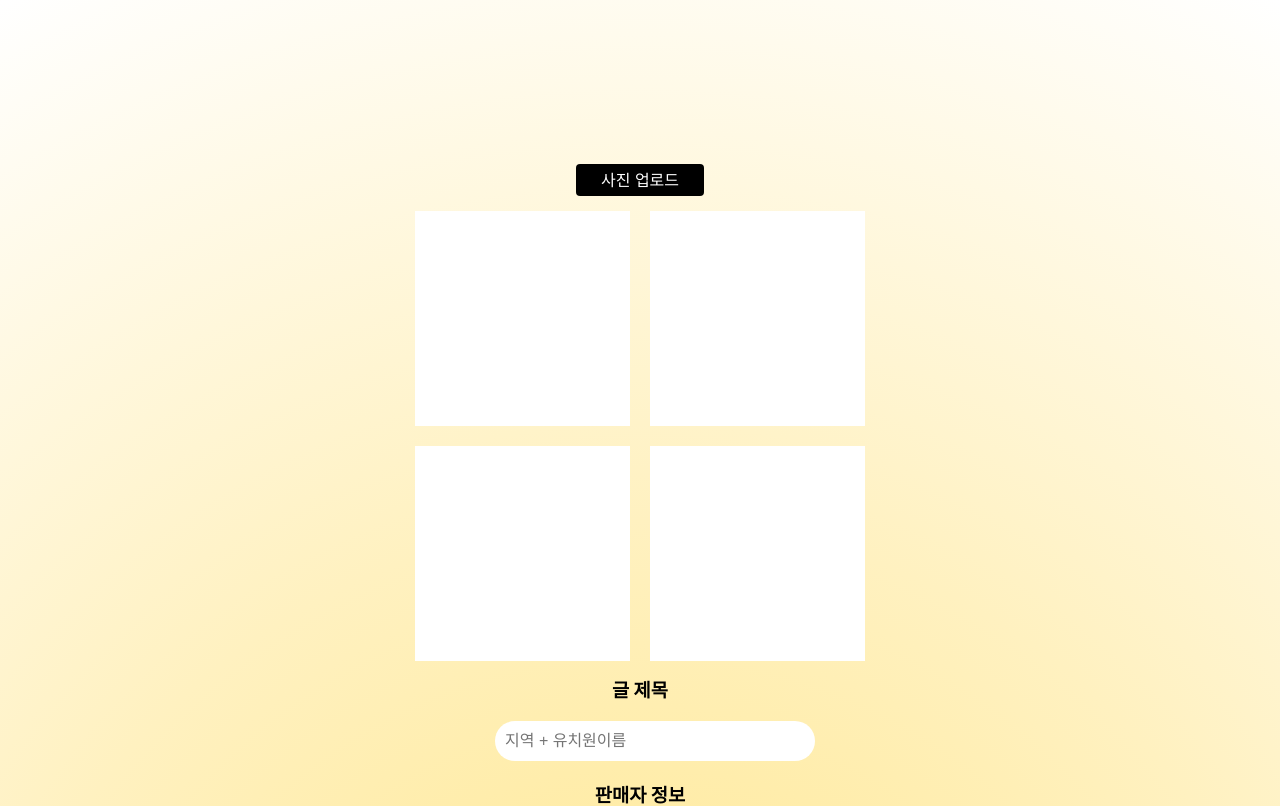
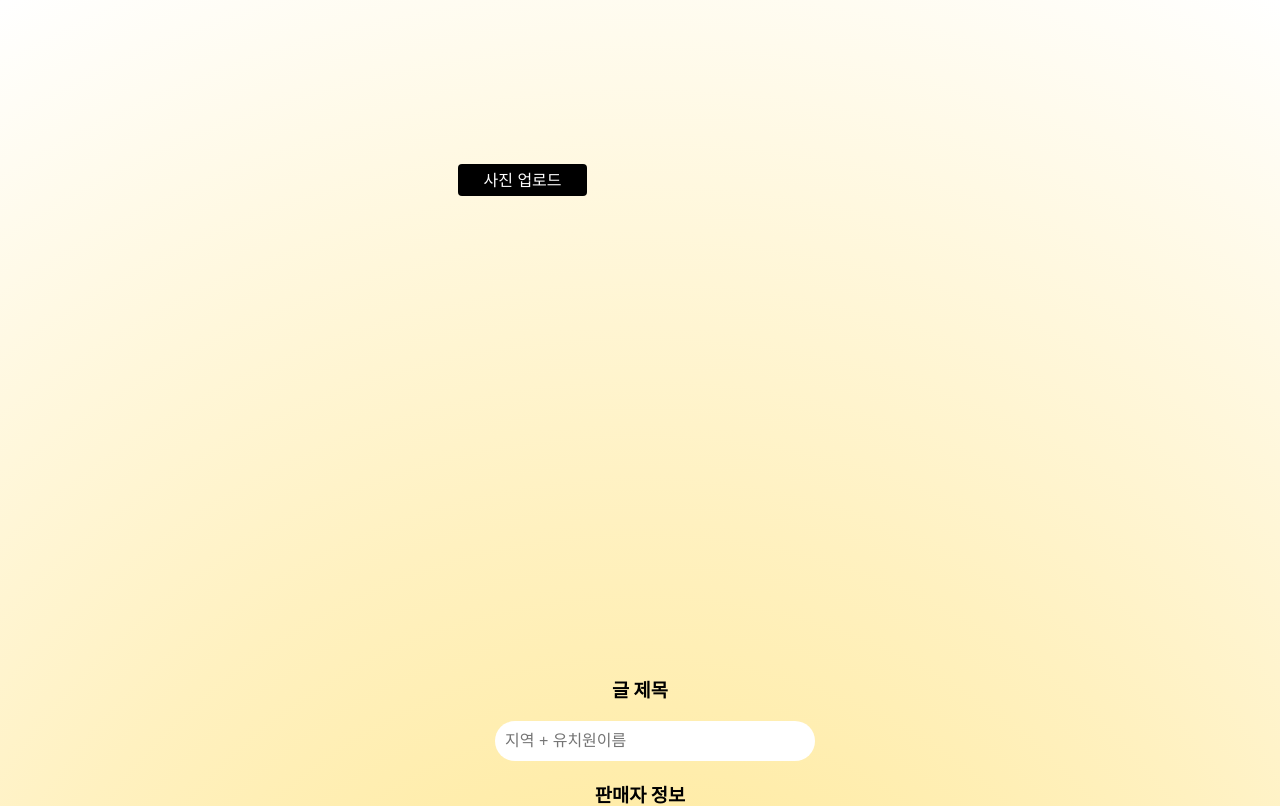
Before and after one commit to petCareFunding/petCareFunding, a React (Create React App) app: page /school/postSchoolFunding in a window 1280 px wide. Shown: the top 806 px of the page. Built offline with nearby package versions, Linux system fonts and the light colour scheme.

Commit message:
map함수작성버전(작동x..)

```diff
--- a/src/School/SchoolPost.css
+++ b/src/School/SchoolPost.css
@@ -81,12 +81,14 @@
 
 
 
-.selectedbox{
-    background-color: #FFFFFF;
-}
-
-/*#selected1{
+/*.selected{
+    display: grid;
+    grid-template-columns: repeat(2, 1fr);
+    grid-template-rows: repeat(2, 1fr);
+    gap: 20px;
     width: 450px;
     height: 450px;
-    object-fit: cover;
+    margin: 0 auto;
+    margin-top: 20px;
+    margin-bottom: 40px;
 }*/
--- a/src/School/SchoolPost.js
+++ b/src/School/SchoolPost.js
@@ -42,8 +42,8 @@ function SchoolPost(){
             reader.onload = ()=>{          //읽은 데이터에 이벤트걸어서 데이터를 문자열로 반환하게함(콜백함수)
                 fileUrl[i] = reader.result;
                 setPreview([...fileUrl]);
-                reader.readAsDataURL(fileArr[i]);
             }
+            reader.readAsDataURL(fileArr[i]);
         }
     };
 
@@ -59,13 +59,16 @@ function SchoolPost(){
                       사진 업로드
                     </label>
                     <input type='file' accept='image/*' style={{display:'none'}}
-                         multiple required/>
-                    <div className='photo-container'>
-                        <div className= 'selectedbox' id='selected1'></div>
-                        <div className= 'selectedbox' id='selected2'></div>
-                        <div className= 'selectedbox' id='selected3'></div>
-                        <div className= 'selectedbox' id='selected4'></div>
-                    </div>
+                         multiple required onChange={handleUpload} />
+                    {
+                        preview.map((image,i)=>{
+                            return(
+                            <div className='selected' key={i}>
+                                <img src={image}></img>
+                            </div>
+                            )
+                        })
+                    }
                 </div>
             </div>
             <div id='title-container'>
```
